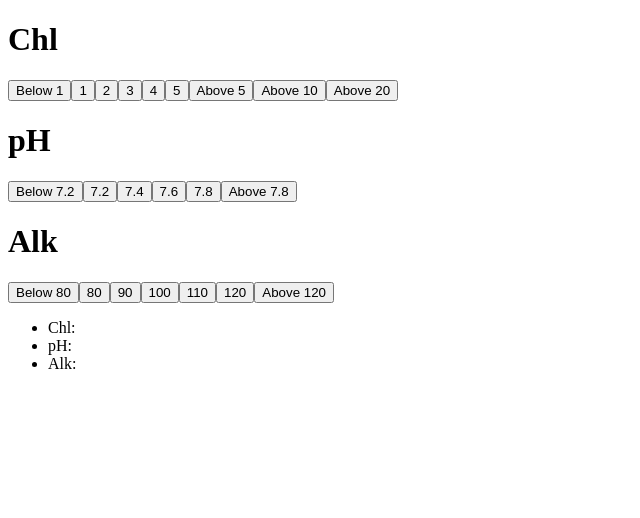
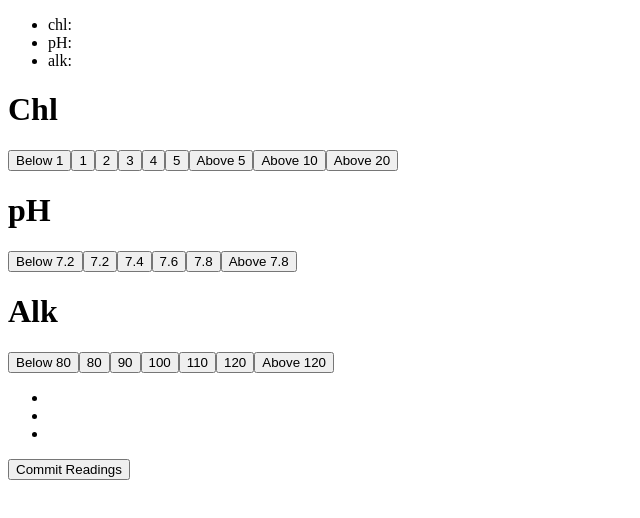
Before and after one commit to robertmills1985/pool-service, a React (Create React App) app: page / in a window 1280 px wide. Shown: the top 518 px of the page, without its empty margins (0-640 px from the left). Built offline with nearby package versions, Linux system fonts and the light colour scheme; the HTML template or start-up script is replaced by a standard one.

Commit message:
think i jumped the gun on this. gonna start fresh

```diff
--- a/src/App.js
+++ b/src/App.js
@@ -1,14 +1,36 @@
 import React, { Component } from 'react';
 import ServiceReport from './ServiceReport/ServiceReport';
-import {BrowserRouter} from 'react-router-dom'
 
 class App extends Component {
+	constructor() {
+		super();
+
+		this.state = {
+			chl:null,
+			ph:null,
+			alk:null
+		};
+	}
+
+	submitChemResults() {
+		 var chl = document.getElementById('chl-results').value
+		 console.log(chl)
+		//this.setState({
+		//	chl: chl,
+		//	ph: ph,
+		//	alk: alk
+		//});
+	}
+
 	render() {
 		return (
 			<div className="App">
-				<BrowserRouter>
-					<ServiceReport />
-				</BrowserRouter>
+				<ul>
+					<li>chl: {this.state.chl}</li>
+					<li>pH: {this.state.ph}</li>
+					<li>alk: {this.state.alk}</li>
+				</ul>
+				<ServiceReport commitChemReadings={() => this.submitChemResults()} />
 			</div>
 		);
 	}
--- a/src/ServiceReport/ServiceReport.js
+++ b/src/ServiceReport/ServiceReport.js
@@ -1,5 +1,4 @@
 import React, { Component } from 'react';
-import { Switch, Route } from 'react-router-dom';
 
 import ChlReadings from './components/ChemTest/ChlReading';
 import PHReadings from './components/ChemTest/PHReading';
@@ -20,83 +19,121 @@ class ServiceReport extends Component {
 	constructor() {
 		super();
 
-		this.state = {};
+		this.state = {
+			chl:null,
+			ph:null,
+			alk:null
+		};
 	}
 	b1() {
 		this.setState({
-			chl:chlReadings[0]
-		})
+			chl: chlReadings[0]
+		});
 	}
 	chl1() {
 		this.setState({
-			chl:chlReadings[1]
-		})
+			chl: chlReadings[1]
+		});
 	}
 	chl2() {
 		this.setState({
-			chl:chlReadings[2]
-		})
+			chl: chlReadings[2]
+		});
 	}
 	chl3() {
 		this.setState({
-			chl:chlReadings[3]
-		})
+			chl: chlReadings[3]
+		});
 	}
 	chl4() {
 		this.setState({
-			chl:chlReadings[4]
-		})
+			chl: chlReadings[4]
+		});
 	}
 	chl5() {
 		this.setState({
-			chl:chlReadings[5]
-		})
+			chl: chlReadings[5]
+		});
 	}
 	a5() {
 		this.setState({
-			chl:chlReadings[6]
-		})
+			chl: chlReadings[6]
+		});
 	}
 	a10() {
 		this.setState({
-			chl:chlReadings[7]
-		})
+			chl: chlReadings[7]
+		});
 	}
 	a20() {
 		this.setState({
-			chl:chlReadings[8]
-		})
+			chl: chlReadings[8]
+		});
 	}
 	pHB72() {
 		this.setState({
-			ph:pHReadings[0]
-		})
+			ph: pHReadings[0]
+		});
 	}
 	pH72() {
 		this.setState({
-			ph:pHReadings[1]
-		})
+			ph: pHReadings[1]
+		});
 	}
 	pH74() {
 		this.setState({
-			ph:pHReadings[2]
-		})
+			ph: pHReadings[2]
+		});
 	}
 	pH76() {
 		this.setState({
-			ph:pHReadings[3]
-		})
+			ph: pHReadings[3]
+		});
 	}
 	pH78() {
 		this.setState({
-			ph:pHReadings[4]
-		})
+			ph: pHReadings[4]
+		});
 	}
 	pHA78() {
-		alert('hey')
 		this.setState({
-			ph:pHReadings[5]
-		})
+			ph: pHReadings[5]
+		});
+	}
+	alkB80() {
+		this.setState({
+			alk: alkReadings[0]
+		});
+	}
+	alk80() {
+		this.setState({
+			alk: alkReadings[1]
+		});
+	}
+	alk90() {
+		this.setState({
+			alk: alkReadings[2]
+		});
+	}
+	alk100() {
+		this.setState({
+			alk: alkReadings[3]
+		});
+	}
+	alk110() {
+		this.setState({
+			alk: alkReadings[4]
+		});
+	}
+	alk120() {
+		this.setState({
+			alk: alkReadings[5]
+		});
+	}
+	alkA120() {
+		this.setState({
+			alk: alkReadings[6]
+		});
 	}
 	render() {
 		return (
@@ -123,15 +160,24 @@ class ServiceReport extends Component {
 						pH78={() => this.pH78()}
 						pHA78={() => this.pHA78()}
 					/>
-					<AlkReadings />
+					<AlkReadings
+						alkB80={() => this.alkB80()}
+						alk80={() => this.alk80()}
+						alk90={() => this.alk90()}
+						alk100={() => this.alk100()}
+						alk110={() => this.alk110()}
+						alk120={() => this.alk120()}
+						alkA120={() => this.alkA120()}
+					/>
 					<div>
 						<ul>
-							<li>Chl: {this.state.chl}</li>
-							<li>pH: {this.state.ph}</li>
-							<li>Alk: {this.state.alk}</li>
+							<li id='chl-results'>{this.state.chl}</li>
+							<li id='pHResults' >{this.state.ph}</li>
+							<li id='alkResults'>{this.state.alk}</li>
 						</ul>
 					</div>
 				</div>
+				<button onClick={this.props.commitChemReadings}>Commit Readings</button>
 			</div>
 		);
 	}
--- a/src/ServiceReport/components/ChemTest/AlkReadings.js
+++ b/src/ServiceReport/components/ChemTest/AlkReadings.js
@@ -4,13 +4,13 @@ const AlkReadings = props => (
     <div>
         <div>
             <h1>Alk</h1>
-            <button>Below 80</button>
-            <button>80</button>
-            <button>90</button>
-            <button>100</button>
-            <button>110</button>
-            <button>120</button>
-            <button>Above 120</button>
+            <button onClick={props.alkB80} >Below 80</button>
+            <button onClick={props.alk80} >80</button>
+            <button onClick={props.alk90} >90</button>
+            <button onClick={props.alk100} >100</button>
+            <button onClick={props.alk110} >110</button>
+            <button onClick={props.alk120} >120</button>
+            <button onClick={props.alkA120} >Above 120</button>
         </div>
     </div>
 )
```
